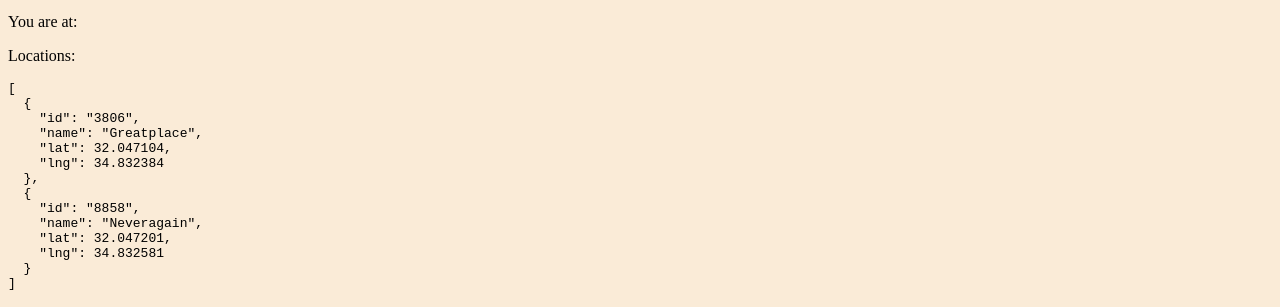
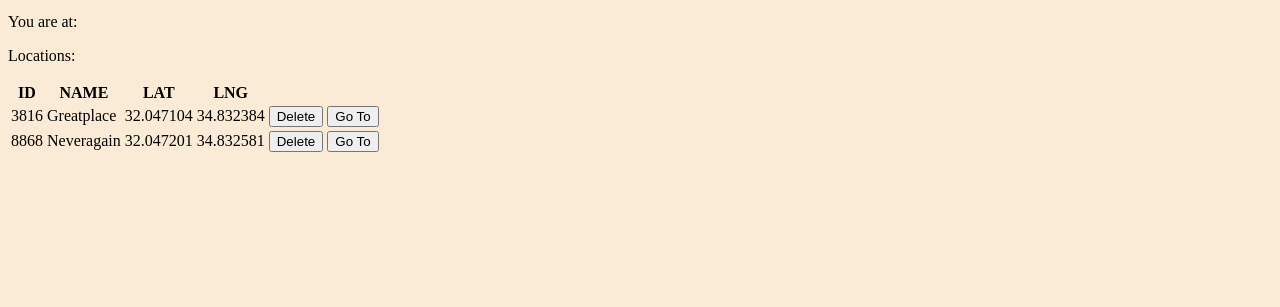
Before and after one commit to SagivBn/travel-tip, a plain HTML site: page travel-tip-startHere/index.html in a window 1280 px wide. Both pictures are taken after a click on the button "Get Locations". Shown: the part 525-832 px from the top of the page. After the commit the page ends 800 px from the top, so only its background shows below. Drawn offline with Linux system fonts and the light colour scheme; some packages are replaced by stand-ins of ours.

Commit message:
adding delete button and rendering table

```diff
--- a/travel-tip-startHere/index.html
+++ b/travel-tip-startHere/index.html
@@ -1,11 +1,13 @@
 <!DOCTYPE html>
 <html lang="en">
+
 <head>
     <meta charset="UTF-8">
     <meta name="viewport" content="width=device-width, initial-scale=1.0">
     <title>TravelTip</title>
     <link rel="stylesheet" href="css/main.css">
 </head>
+
 <body>
     <h1>TravelTip Starter</h1>
     <input type="search" name="search-loc" oninput="onSearchPlace(this.value)">
@@ -13,14 +15,28 @@
     <button onclick="onAddMarker()" class="btn-add-marker">Add Marker Speific Location</button>
     <button onclick="onGetUserPos()" class="btn-user-pos">Get User Position</button>
     <button onclick="onGetLocs()" class="btn-get-locs">Get Locations</button>
-    <button onclick="onPanTo()"class="btn-pan">Pan Map to Tokyo</button>
+    <button onclick="onPanTo()" class="btn-pan">Pan Map to Tokyo</button>
+
 
     <p>You are at: <span class="user-pos"></span></p>
     <p>Locations:
-        <pre class="locs"></pre>
+        <!-- <pre class="locs"> -->
+    <table>
+        <thead>
+            <tr>
+                <th>ID</th>
+                <th>NAME</th>
+                <th>LAT</th>
+                <th>LNG</th>
+            </tr>
+        </thead>
+        <tbody class="location-display"></tbody>
+    </table>
+    <!-- </pre> -->
     </p>
 
 
     <script type="module" src="js/app.controller.js"></script>
 </body>
+
 </html>
--- a/travel-tip-startHere/js/app.controller.js
+++ b/travel-tip-startHere/js/app.controller.js
@@ -8,7 +8,7 @@ window.onPanTo = onPanTo
 window.onGetLocs = onGetLocs
 window.onGetUserPos = onGetUserPos
 window.onSearchPlace = onSearchPlace
-
+window.onDeleteLoc = onDeleteLoc
 
 function onInit() {
     const elInput = document.querySelector('[name=search-loc]')
@@ -39,7 +39,19 @@ function onGetLocs() {
         .then(locs => {
             console.log('Locations:', locs)
             // document.querySelector('.locs').innerText = JSON.stringify(locs, null, 2)
-            document.querySelector('.locs').innerText = JSON.stringify(locs, null, 2)
+            let strHtml = ''
+            locs.map(loc => {
+                strHtml += `
+                <tr>
+                <td>${loc.id}</td>
+                <td>${loc.name}</td>
+                <td>${loc.lat}</td>
+                <td>${loc.lng}</td>
+                <td ><button onclick="onDeleteLoc(${loc.id})">Delete</button></td>
+                <td ><button onclick="onGotoLoc(this)">Go To</button></td>
+                </tr>`
+            }).join('')
+            document.querySelector('table .location-display').innerHTML = strHtml
         })
 }
 
@@ -69,12 +81,11 @@ const searchBox = new google.maps.places.SearchBox(elPlace)
     // map.addListener("bounds_changed", () => {
     // searchBox.setBounds(map.getBounds() as google.maps.LatLngBounds)
     //   })
-google.maps.event.addListener(searchBox , 'place_changed' , function(){
+    google.maps.event.addListener(searchBox, 'place_changed', function () {
         var places = searchBox.getPlaces();
-    var bounds =  new google.maps.LatLngBounds();
-    var i,place;
-    for( i = 0; palce = places[i]; i++)
-    {
+        var bounds = new google.maps.LatLngBounds();
+        var i, place;
+        for (i = 0; palce = places[i]; i++) {
             bounds.extend(place.geometry.location);
             marker.setPosition(place.geometry.location);
         }
@@ -82,3 +93,8 @@ google.maps.event.addListener(searchBox , 'place_changed' , function(){
         map.setZoom(12);
     })
 }
+
+function onDeleteLoc(locId) {
+    locService.deleteLoc(locId)
+// console.log('locId:', locId)
+}
--- a/travel-tip-startHere/js/services/loc.service.js
+++ b/travel-tip-startHere/js/services/loc.service.js
@@ -6,7 +6,8 @@ import { storageService } from './storage.service.js'
 export const locService = {
     getLocs,
     createNewLoc,
-    addNewLoc
+    addNewLoc,
+    deleteLoc
 }
 const STORAGE_KEY = 'locsDB'
 
@@ -45,3 +46,17 @@ function addNewLoc(newLoc) {
     storageService.saveToStorage(STORAGE_KEY, locs)
     console.log('locs:', locs)
 }
+
+function deleteLoc(locId) {
+    const locIdx = locs.findIndex(loc=> locId === loc.id)
+    locs.splice(locIdx, 1)
+    storageService.saveToStorage(STORAGE_KEY, locs)
+}
+
+
+function getLocById(locId) {
+    const loc = locs.find(loc => loc.id === locId)
+
+    if (loc) return loc
+    return null
+}
--- a/travel-tip-startHere/js/services/util.service.js
+++ b/travel-tip-startHere/js/services/util.service.js
@@ -7,7 +7,7 @@ export const utilService = {
 
 function makeId(length) {
   var text = ''
-  var possible = '0123456789'
+  var possible = '123456789'
 
   for (var i = 0; i < length; i++) {
     text += possible.charAt(Math.floor(Math.random() * possible.length))
```
Lines whose indentation alone changed are shown as unchanged.
